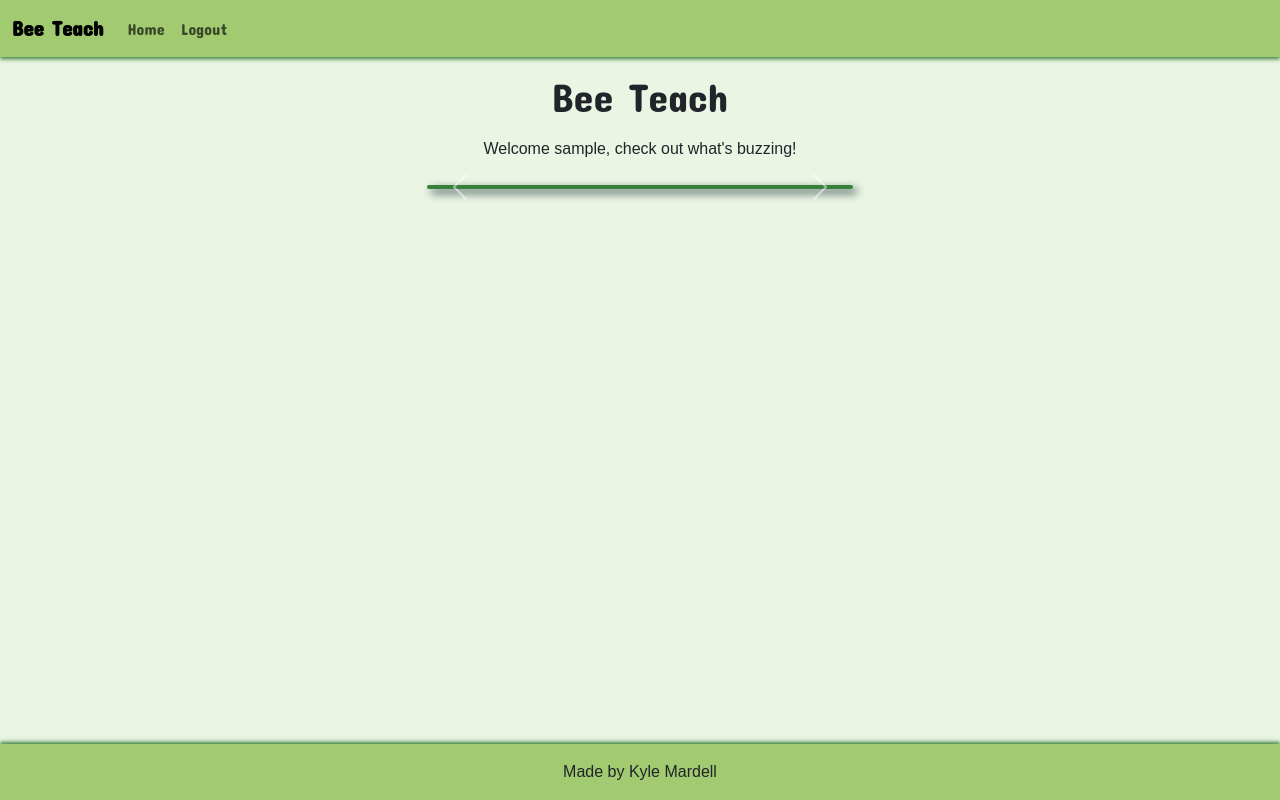
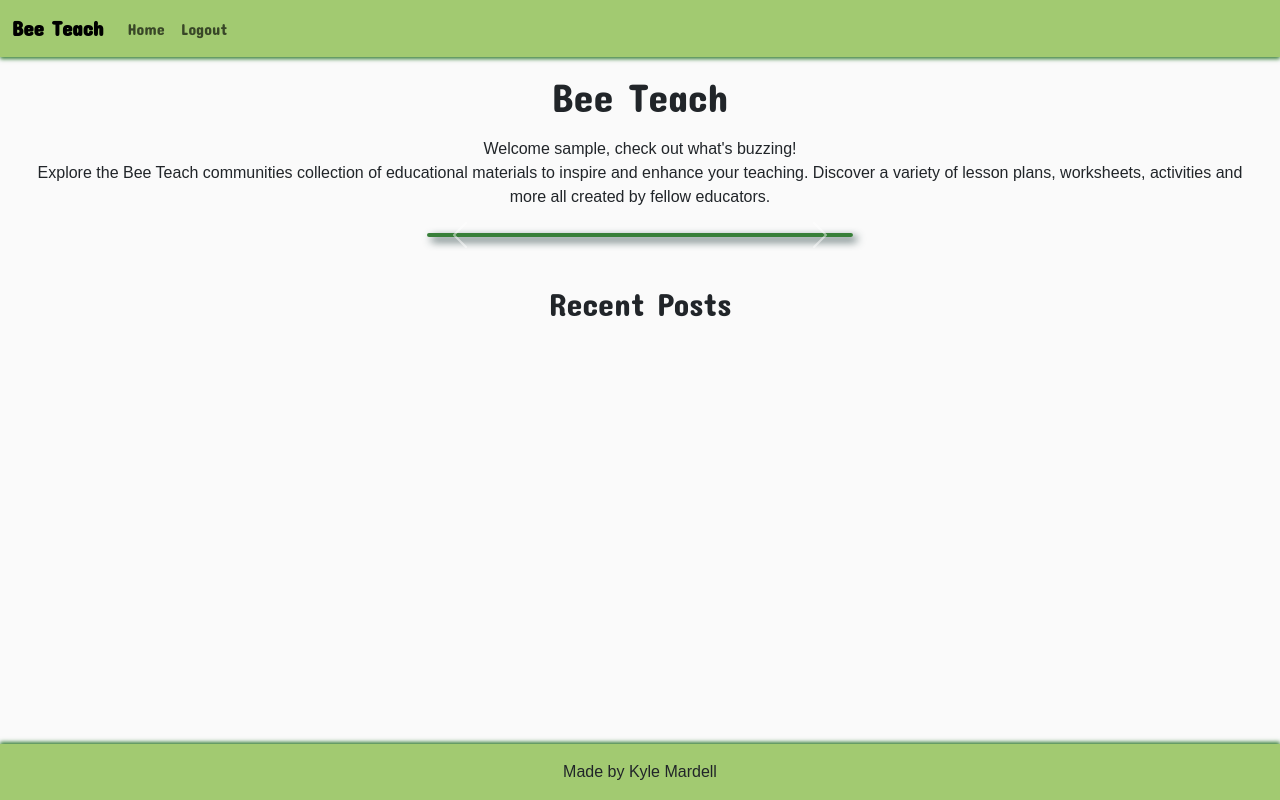
Before and after one commit to KyleMardell/bee-teach, a Django app: page /resource_list/ in a window 1280 px wide. Run offline with Django 5.2, Linux system fonts and the light colour scheme; the visitor is signed in with stand-in values (Sample User, id 1); data that the repository does not hold is empty; some web fonts are replaced.

Commit message:
Add content and styles to logged in home page.

```diff
--- a/post/templates/post/resource_list.html
+++ b/post/templates/post/resource_list.html
@@ -9,13 +9,18 @@
         <div class="col-12 p-2 mt-2 text-center logo-text">
             <h1>Bee Teach</h1>
             {% if user.is_authenticated %}
-            <p class="m-3 text-center">Welcome {{ user }}, check out what's buzzing!</p>
+            <p class="m-3 text-center">
+                Welcome {{ user }}, check out what's buzzing!<br>
+                Explore the Bee Teach communities collection of educational materials to inspire
+                and enhance your teaching. Discover a variety of lesson plans, worksheets, activities and more
+                all created by fellow educators.
+            </p>
             {% endif %}
         </div>
     </div>
 
     <div class="row justify-content-center mb-5">
-        <div class="col-12 col-md-8 col-xl-4 p-0 feature-box">
+        <div class="col-11 col-md-8 col-xl-4 p-0 feature-box">
 
             <div id="featureCarousel" class="carousel slide" data-bs-ride="carousel">
                 <div class="carousel-inner">
@@ -27,18 +32,18 @@
                                 <p class="card-text feature-card-text">{{ features.0.body }}</p>
                             </div>
                             {% if features.0.resource %}
-                            <div class="card-body">
-
-                                <div class="card resource-card mb-3">
+                            <div class="card-body d-flex justify-content-center">
+                                <a href="{% url 'resource_detail' features.0.resource.slug %}">
+                                    <div class="card feature-resource-card mb-3">
                                         <img src="{{ features.0.resource.media.first.featured_media.url }}"
-                                        class="resource-image d-block mt-3" alt="Image for {{ features.0.resource.title }}">
+                                            class="feature-resource-image d-block mt-3" alt="Image for {{ features.0.resource.title }}">
                                         <div class="card-body">
                                             <h5 class="card-title text-center text-truncate">{{ features.0.resource.title }}
                                             </h5>
                                             <p class="card-text text-end">By {{ features.0.resource.author }}</p>
                                         </div>
                                     </div>
-
+                                </a>
                             </div>
                             {% endif %}
                         </div>
@@ -53,18 +58,18 @@
                                 <p class="card-text feature-card-text">{{ feature.body }}</p>
                             </div>
                             {% if feature.resource %}
-                            <div class="card-body">
-
-                                <div class="card resource-card mb-3">
+                            <div class="card-body d-flex justify-content-center">
+                                <a href="{% url 'resource_detail' feature.resource.slug %}">
+                                    <div class="card feature-resource-card mb-3">
                                         <img src="{{ feature.resource.media.first.featured_media.url }}"
-                                        class="resource-image d-block mt-3" alt="Image for {{ feature.resource.title }}">
+                                            class="feature-resource-image d-block mt-3" alt="Image for {{ feature.resource.title }}">
                                         <div class="card-body">
                                             <h5 class="card-title text-center text-truncate">{{ feature.resource.title }}
                                             </h5>
                                             <p class="card-text text-end">By {{ feature.resource.author }}</p>
                                         </div>
                                     </div>
-
+                                </a>
                             </div>
                             {% endif %}
                         </div>
@@ -91,6 +96,13 @@
 
     <div class="row">
         <div class="col">
+
+            <div class="row">
+                <div class="col text-center mb-3">
+                    <h2>Recent Posts</h2>
+                </div>
+            </div>
+
             <div class="row">
                 {% for resource in resources %}
                 <div class="col-12 col-md-6 col-xl-3">
@@ -107,7 +119,7 @@
                             </div>
                         </div>
                         <div class="card-body">
-                            <a href="{% url 'resource_detail' resource.slug %}" class="post-link text-center">
+                            <a href="{% url 'resource_detail' resource.slug %}" class="resource-link text-center">
                                 <h5 class="card-title text-truncate">{{ resource.title }}</h5>
                             </a>
                             <p class="card-text text-end">By {{ resource.author }}</p>
--- a/static/css/style.css
+++ b/static/css/style.css
@@ -21,7 +21,7 @@
 }
 
 body {
-    background-color: var(--background-green);
+    background-color: var(--text-grey);
 }
 
 main {
@@ -33,7 +33,7 @@ main {
 }
 
 .main-bg {
-    background-color: var(--background-green);
+    background-color: var(--text-grey);
 }
 
 .text-green {
```
Also changed, not shown: other parts of static/css/style.css (+52 -4 lines). Lines whose indentation alone changed are shown as unchanged.
